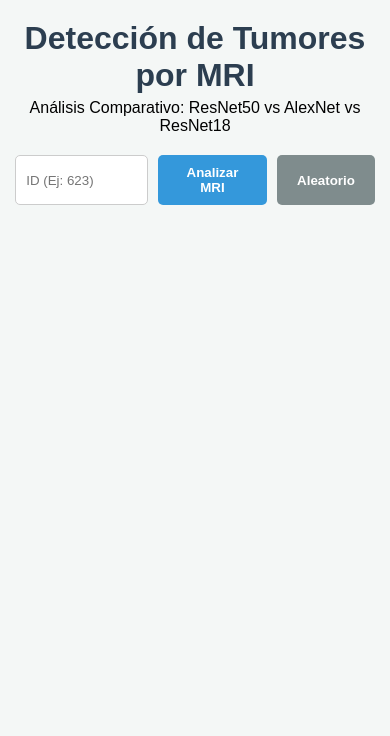
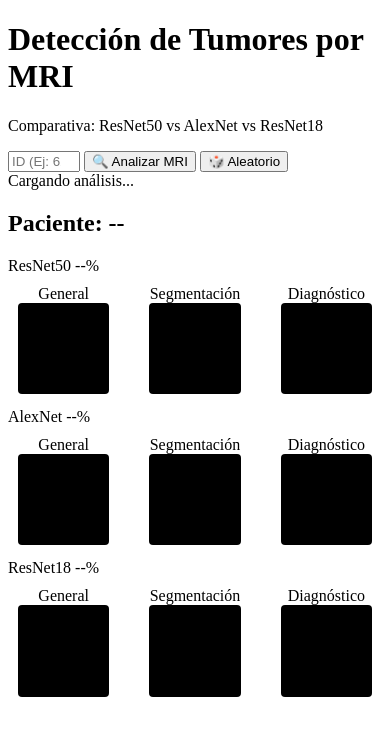
Before and after one commit to TerrazasJr316/TumorDetection-web, a Django app: page / in a window 390 px wide. Shown: the top 736 px of the page. Run offline with Django 5.2, Linux system fonts and the light colour scheme.

Commit message:
refactor & configure design

```diff
--- a/static/app.js
+++ b/static/app.js
@@ -1,22 +1,40 @@
+document.addEventListener('DOMContentLoaded', () => {
+    console.log("APP INICIADA CORRECTAMENTE"); // Mira la consola (F12) para ver esto
+
     const API_URL = window.location.origin;
 
-const inpId = document.getElementById('inp-id');
-const btnRun = document.getElementById('btn-run');
-const btnRand = document.getElementById('btn-rand');
+    // IDs sincronizados con el HTML de arriba
+    const inpId = document.getElementById('image-id-input');
+    const btnSearch = document.getElementById('btn-search');
+    const btnRandom = document.getElementById('btn-random');
+
     const mainDiv = document.getElementById('main-results');
     const statusMsg = document.getElementById('status-msg');
     const errorBox = document.getElementById('error-box');
     const patLbl = document.getElementById('patient-lbl');
 
-btnRun.addEventListener('click', () => {
-    if(!inpId.value) return alert("Ingresa ID");
-    loadData(`/api/image/index/${inpId.value}/`);
+    // Verificación de seguridad
+    if (!btnSearch || !btnRandom) {
+        console.error("ERROR CRÍTICO: No se encontraron los botones en el HTML");
+        return;
+    }
+
+    // --- EVENT LISTENERS ---
+    btnSearch.addEventListener('click', () => {
+        console.log("Click en Buscar");
+        const id = inpId.value;
+        if(!id) return alert("Por favor ingresa un ID válido");
+        loadData(`/api/image/index/${id}/`);
     });
 
-btnRand.addEventListener('click', () => loadData(`/api/images/random/1/`));
+    btnRandom.addEventListener('click', () => {
+        console.log("Click en Aleatorio");
+        loadData(`/api/images/random/1/`);
+    });
 
+    // --- FUNCIÓN DE CARGA ---
     async function loadData(url) {
-    // Reset UI
+        // Resetear interfaz
         statusMsg.classList.remove('hidden');
         mainDiv.classList.add('hidden');
         errorBox.classList.add('hidden');
@@ -24,50 +42,49 @@
 
         try {
             const res = await fetch(`${API_URL}${url}`);
-        if(!res.ok) throw new Error("Error de red o ID no encontrado");
+            if(!res.ok) throw new Error("Error al conectar con la API (o ID inválido)");
 
             let data = await res.json();
             if(Array.isArray(data)) data = data[0];
 
             display(data);
         } catch (e) {
+            console.error(e);
             statusMsg.classList.add('hidden');
-        errorBox.textContent = e.message;
+            errorBox.textContent = "Error: " + e.message;
             errorBox.classList.remove('hidden');
         }
     }
 
+    // --- FUNCIÓN DE PINTADO ---
     function display(data) {
         statusMsg.classList.add('hidden');
         mainDiv.classList.remove('hidden');
         patLbl.classList.remove('hidden');
         patLbl.textContent = `Paciente: ${data.patient_id}`;
 
-    // --- 1. PINTAR PORCENTAJES (Con chequeo de seguridad) ---
+        // 1. Scores
         setScore('score-r50', data.prediction_resnet50);
         setScore('score-alex', data.prediction_alexnet);
         setScore('score-r18', data.prediction_resnet18);
 
-    // --- 2. PINTAR IMÁGENES (Usamos la misma imagen base para todos) ---
-    // ResNet50
+        // 2. Imágenes (Reutilizamos los datos visuales)
         paintRow('cv-r50', data.mri_image_64x64, data.mask_image_64x64);
-    // AlexNet
         paintRow('cv-alex', data.mri_image_64x64, data.mask_image_64x64);
-    // ResNet18
         paintRow('cv-r18', data.mri_image_64x64, data.mask_image_64x64);
     }
 
     function setScore(elemId, predObj) {
         const el = document.getElementById(elemId);
-    if(!el) return; // Seguridad anti-error
+        if(!el) return;
 
         if(predObj) {
             const pct = (predObj['1'] * 100).toFixed(2);
             el.textContent = `${pct}% Tumor`;
-        el.style.color = pct > 50 ? '#c0392b' : '#27ae60'; // Rojo si es alto, verde si es bajo
+            el.style.color = pct > 50 ? '#c0392b' : '#27ae60';
         } else {
             el.textContent = "Pendiente...";
-        el.style.color = 'orange';
+            el.style.color = '#f39c12';
         }
     }
 
@@ -81,7 +98,7 @@
         if(!canvas) return;
         const ctx = canvas.getContext('2d');
 
-    // AUTO-AJUSTE DE TAMAÑO INTERNO
+        // TRUCO DE ESCALADO: Ajustar resolución interna a los datos
         const size = mri ? mri.length : (mask ? mask.length : 64);
         canvas.width = size;
         canvas.height = size;
@@ -102,7 +119,7 @@
                 } else if (mode === 'mask') {
                     const v = m > 127 ? 255 : 0;
                     px[i]=v; px[i+1]=v; px[i+2]=v; px[i+3]=255;
-            } else { // overlay
+                } else {
                     if(m > 127) {
                         px[i]=255; px[i+1]=0; px[i+2]=0; px[i+3]=255;
                     } else {
@@ -113,3 +130,4 @@
         }
         ctx.putImageData(imgData, 0, 0);
     }
+});
--- a/static/style.css
+++ b/static/style.css
@@ -1,74 +1,21 @@
-/* RESET */
-* { box-sizing: border-box; margin: 0; padding: 0; }
-body { font-family: sans-serif; background: #f4f7f6; padding: 20px; display: flex; flex-direction: column; align-items: center; }
-
-header { text-align: center; margin-bottom: 20px; }
-h1 { color: #2c3e50; margin-bottom: 5px; }
-
-/* CONTROLES */
-.controls { display: flex; gap: 10px; margin-bottom: 20px; }
-input { padding: 10px; border-radius: 5px; border: 1px solid #ccc; width: 150px; }
-button { padding: 10px 20px; background: #3498db; color: white; border: none; border-radius: 5px; cursor: pointer; font-weight: bold; }
-button:hover { background: #2980b9; }
-.secondary { background: #7f8c8d; }
-
-/* MENSAJES */
-.hidden { display: none !important; }
-#status-msg { font-size: 1.2rem; color: #e67e22; font-weight: bold; margin: 20px; }
-#error-box { background: #fadbd8; color: #c0392b; padding: 10px; border-radius: 5px; margin: 10px; }
-#patient-lbl { margin-bottom: 20px; color: #34495e; }
-
-/* ESTILO DE LA FILA (MODELO) */
-.model-row {
-    background: white;
-    border-radius: 10px;
-    box-shadow: 0 4px 6px rgba(0,0,0,0.1);
-    margin-bottom: 30px;
-    padding: 20px;
-    width: 100%;
-    max-width: 1000px; /* Ancho máximo para que no se desparrame */
+/* (El mismo de antes, solo aseguro esta parte crítica) */
+canvas {
+    width: 100%;             /* OCUPA TODO EL ANCHO DISPONIBLE */
+    aspect-ratio: 1 / 1;     /* SIEMPRE CUADRADO */
+    background: black;
+    border-radius: 4px;
+    image-rendering: pixelated; /* PIXELES GIGANTES NÍTIDOS */
 }
 
-.row-header {
+.row-body {
     display: flex;
-    justify-content: space-between;
-    align-items: center;
-    border-bottom: 2px solid #ecf0f1;
-    padding-bottom: 10px;
-    margin-bottom: 15px;
-}
-
-.m-name { font-size: 1.5rem; font-weight: bold; color: #2c3e50; }
-.m-score { font-size: 1.2rem; font-weight: bold; color: #27ae60; background: #eafaf1; padding: 5px 15px; border-radius: 15px; }
-
-/* CUERPO DE LA FILA (LAS 3 TARJETAS) */
-.row-body {
-    display: flex;           /* ESTO PONE LAS TARJETAS EN FILA */
-    justify-content: space-between;
     gap: 20px;
 }
 
 .card {
-    flex: 1;                 /* TODAS DEL MISMO TAMAÑO */
-    background: #f8f9fa;
+    flex: 1;
+    background: #fff;
     padding: 10px;
-    border-radius: 8px;
     text-align: center;
-    border: 1px solid #ddd;
 }
-
-.card span { display: block; margin-bottom: 8px; font-weight: bold; color: #7f8c8d; }
-
-/* EL LIENZO GIGANTE */
-canvas {
-    width: 100%;             /* OCUPAR TODO EL ANCHO DE LA TARJETA */
-    aspect-ratio: 1 / 1;     /* SIEMPRE CUADRADO */
-    background: black;
-    border-radius: 4px;
-    image-rendering: pixelated; /* CLAVE PARA NITIDEZ */
-}
-
-/* PARA MÓVILES */
-@media (max-width: 768px) {
-    .row-body { flex-direction: column; } /* En celular se ponen verticales */
-}
+/* ... resto de estilos ... */
--- a/templates/index.html
+++ b/templates/index.html
@@ -4,23 +4,23 @@
 <head>
     <meta charset="UTF-8">
     <meta name="viewport" content="width=device-width, initial-scale=1.0">
-    <title>Detección de Tumores - Comparativa</title>
+    <title>Tumor Detection - Final</title>
     <link rel="stylesheet" href="{% static 'style.css' %}">
 </head>
 <body>
 
     <header>
         <h1>Detección de Tumores por MRI</h1>
-        <p>Análisis Comparativo: ResNet50 vs AlexNet vs ResNet18</p>
+        <p>Comparativa: ResNet50 vs AlexNet vs ResNet18</p>
     </header>
 
     <div class="controls">
-        <input type="number" id="inp-id" placeholder="ID (Ej: 623)" min="0" max="3928">
-        <button id="btn-run">Analizar MRI</button>
-        <button id="btn-rand" class="secondary">Aleatorio</button>
+        <input type="number" id="image-id-input" placeholder="ID (Ej: 623)" min="0" max="3928">
+        <button id="btn-search">🔍 Analizar MRI</button>
+        <button id="btn-random" class="secondary">🎲 Aleatorio</button>
     </div>
 
-    <div id="status-msg" class="hidden">Cargando...</div>
+    <div id="status-msg" class="hidden">Cargando análisis...</div>
     <div id="error-box" class="hidden"></div>
     <h2 id="patient-lbl" class="hidden">Paciente: --</h2>
 
```
Lines whose indentation alone changed are shown as unchanged.
